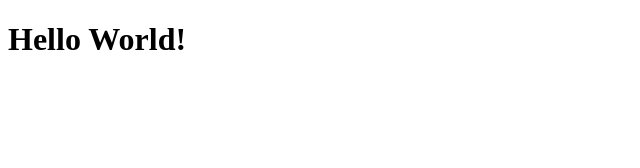
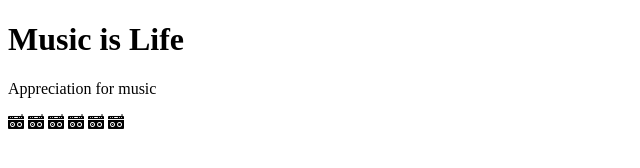
Before and after one commit to TrevonMays/trey-was-here, a plain HTML site: page index.html in a window 1280 px wide. Shown: the whole page, without its empty margins (0-640 px from the left). Drawn offline with nearby package versions, Linux system fonts and the light colour scheme.

Commit message:
Boom Box

```diff
--- a/index.html
+++ b/index.html
@@ -1,9 +1,17 @@
 <!DOCTYPE html>
 <html lang="en">
   <head>
+      <link rel="stylesheet" href="https://cdn.jsdelivr.net/npm/bootstrap-icons@1.7.2/font/bootstrap-icons.css"" type="text/css">
       <title>My Personal Website</title>
   </head>
   <body>
-      <h1>Hello World!</h1>
+      <h1>Music is Life</h1>
+      <p>Appreciation for music</p>
+      <span class="bi bi-boombox-fill"></span>
+     <span class="bi bi-boombox-fill black-color"> </span>
+    <span class="bi bi-boombox-fill yellow-color"> </span>
+    <span class="bi bi-boombox-fill purple-color"> </span>
+    <span class="bi bi-boombox-fill green-color"> </span>
+    <span class="bi bi-boombox-fill blue-color"> </span>
   </body>
 </html>
--- /dev/null
+++ b/style.css
@@ -0,0 +1,22 @@
+body { background: #00b3e6;
+}
+
+.blue-color {
+    color:blue;
+    display: block;
+}
+
+.green-color {
+    color:green;
+}
+
+.teal-color {
+    color:teal;
+}
+
+.yellow-color {
+color:yellow;
+}
+.red-color {
+    color:red;
+}
```
Also changed, not shown: index.js (added).
